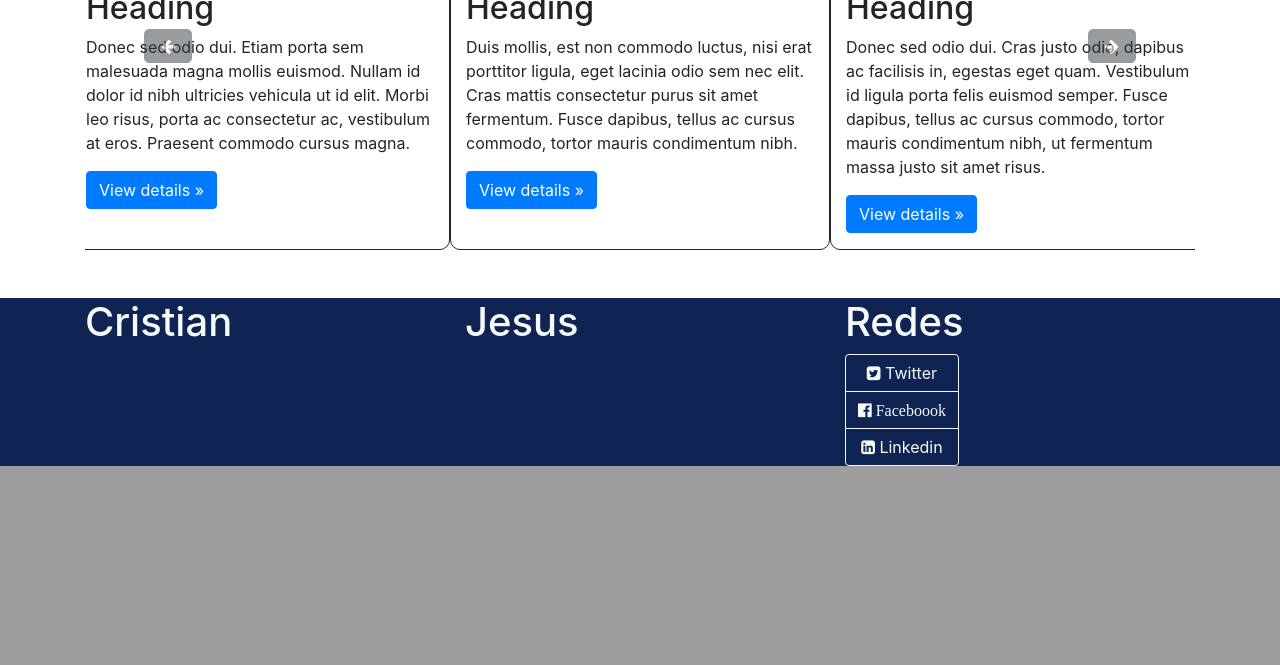
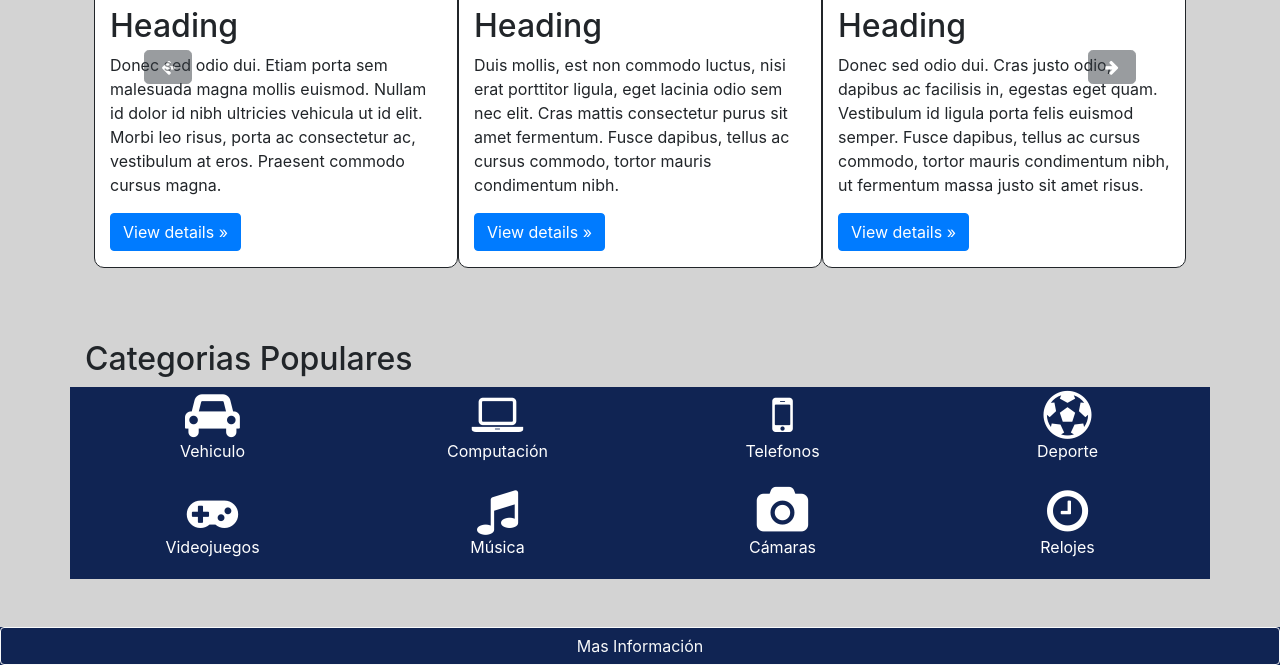
Before and after one commit to CristianERP/Store, a PHP site: page / in a window 1280 px wide. Shown: the part 1309-1974 px from the top of the page. Before the commit the page ends 1775 px from the top, so only its background shows below. Run offline with PHP 8.4, Linux system fonts and the light colour scheme.

Commit message:
Cuarto Commit

```diff
--- a/StyleSheets.css
+++ b/StyleSheets.css
@@ -1,4 +1,7 @@
-header, nav{
+body{
+    background-color: lightgray;
+}
+header, nav, #navegacion{
     background-color: rgb(16, 36, 83);
 }
 footer{
@@ -6,16 +9,31 @@ footer{
     color: lightblue;
 }
 
+#container-productos{
+    overflow: visible;
+
+}
+/* Estilos para el carrusel que contiene los productos */
 .proc{
+    background-color: white;
     border: 1px solid;
     border-radius: 10px;
 
 }
 .proc:hover{
-    box-shadow: 5px 5px 9px 5px rgba(0, 0, 0, 0.5), 7px 7px 20px 7px rgba(0, 0, 0, 0.39);
+    box-shadow: 0px 5px 9px 5px rgba(0, 0, 0, 0.5), 0px 7px 20px 7px rgba(0, 0, 0, 0.39);
+    z-index: 1;
 
 }
 
+/* Estilos para la seccion de categorias populares */
+.categ{
+    display: block;
+    background-color:  rgb(16, 36, 83);
+    color: white;
+}
+
+/* Estilos para las imagenes de los productos */
 .imgproc{
     display: block;
     margin-left: auto;
@@ -24,7 +42,16 @@ footer{
 
 }
 
+/* Estilos para el pie de pagina */
+#footer{
+    display: none;
+}
+#buttonfooter{
+    display: block;
+    text-align: center;
+}
 
+/* Media query para tamaño medio de pantalla */
 
 @media (max-width: 768px) {
 
--- a/index.html
+++ b/index.html
@@ -10,29 +10,33 @@
   <link rel="stylesheet" href="StyleSheets.css">
   <link rel="stylesheet" href="https://stackpath.bootstrapcdn.com/font-awesome/4.7.0/css/font-awesome.min.css"
     integrity="sha384-wvfXpqpZZVQGK6TAh5PVlGOfQNHSoD2xbE+QkPxCAFlNEevoEH3Sl0sibVcOQVnN" crossorigin="anonymous">
-    <script src="js/carousel.js"></script>
+  <script src="https://ajax.googleapis.com/ajax/libs/jquery/3.5.1/jquery.min.js"></script>
+
 </head>
 
 <body>
+
+  <!-- Header contiene el icono nombre y la barra de busqueda -->
   <header>
     <div class="container">
 
       <div class="row">
-
-        <a class="navbar-brand" id="logo" href="#" ><img src="img/logo.jpeg " class="rounded-circle my-2" alt="ES"
+        <!-- Logo -->
+        <a class="navbar-brand" id="logo" href="#"><img src="img/logo.jpeg " class="rounded-circle my-2" alt="ES"
             style="width: 60px;"></a>
+        <!-- Titulo -->
         <h2 class="my-4 mr-sm-0 text-light" id="titulo">Easy Store</h2>
-        <form class="form-inline my-2 my-lg-0 mr-auto" style="width: 60%;" id="buscador">
+        <!-- Barra de busqueda -->
+        <form class="form-inline my-2 my-lg-0 ml-auto" style="width: 60%;" id="buscador">
           <input type="search" id="search" placeholder="Search" class="form-control m-2" style="width:80%;">
-          <button class="btn btn-warning my-2 my-sm-0 border border-danger" type="submit"><i class="fa fa-search"
+          <button class="btn btn-warning my-2 my-sm-0" type="submit"><i class="fa fa-search"
               aria-hidden="true"></i></button>
         </form>
       </div>
     </div>
   </header>
 
-
-  <nav class="navbar navbar-expand-sm navbar-dark">
+  <nav class="navbar navbar-expand-sm navbar-dark ">
 
     <button class="navbar-toggler" type="button" data-toggle="collapse" data-target="#collapsibleNavbar">
       <span class="navbar-toggler-icon"></span>
@@ -63,15 +67,6 @@
         <li class="nav-item">
           <a class="nav-link" href="#">Ayuda</a>
         </li>
-        <li class="nav-item dropdown">
-          <a class="nav-link dropdown-toggle" data-toggle="dropdown" >Mas informacion</a>
-            <div class="dropdown-menu">
-              <a class="dropdown-item" href="#">Link 1</a>
-              <a class="dropdown-item" href="#">Link 2</a>
-              <a class="dropdown-item" href="#">Link 3</a>
-            </div>
-
-        </li>
 
       </ul>
     </div>
@@ -79,38 +74,48 @@
 
 
 
+
+
   <div id="demo" class="carousel slide carousel-fade" data-ride="carousel">
 
-    <!-- Indicators -->
+    <!-- Indicadores -->
     <ul class="carousel-indicators">
-      <li data-target="#demo" data-slide-to="0" class="active rounded-circle"></li>
-      <li data-target="#demo" data-slide-to="1" class="rounded-circle"></li>
-      <li data-target="#demo" data-slide-to="2" class="rounded-circle"></li>
-      <li data-target="#demo" data-slide-to="3" class="rounded-circle"></li>
+      <li data-target="#demo" data-slide-to="0" class="active"></li>
+      <li data-target="#demo" data-slide-to="1" ></li>
+      <li data-target="#demo" data-slide-to="2" ></li>
+      <li data-target="#demo" data-slide-to="3" ></li>
     </ul>
 
-    <!-- The slideshow -->
+    <!-- Carrusel -->
     <div class="carousel-inner ">
       <div class="carousel-item active">
-        <img src="https://http2.mlstatic.com/optimize/o:f_webp/resources/exhibitors/MCO-especial-home/d9942750-bfe6-11ea-868c-330e52091dc5-home-slider_desktop.jpg" alt="Los Angeles" width="100%">
+        <img
+          src="https://http2.mlstatic.com/optimize/o:f_webp/resources/exhibitors/MCO-especial-home/d9942750-bfe6-11ea-868c-330e52091dc5-home-slider_desktop.jpg"
+          alt="Los Angeles" width="100%">
       </div>
       <div class="carousel-item">
-        <img src="https://http2.mlstatic.com/optimize/o:f_webp/resources/deals/exhibitors_resources/mco-home-desktop-slider-picture-68bbb3ec-8963-45bb-81de-f7cf92cc7005.jpg" width="100%">
+        <img
+          src="https://http2.mlstatic.com/optimize/o:f_webp/resources/deals/exhibitors_resources/mco-home-desktop-slider-picture-68bbb3ec-8963-45bb-81de-f7cf92cc7005.jpg"
+          width="100%">
       </div>
       <div class="carousel-item">
-        <img src="https://http2.mlstatic.com/optimize/o:f_webp/resources/deals/exhibitors_resources/mco-home-desktop-slider-picture-684c0fb6-7efc-4498-93ed-f9c70d42669f.jpg" width="100%">
+        <img
+          src="https://http2.mlstatic.com/optimize/o:f_webp/resources/deals/exhibitors_resources/mco-home-desktop-slider-picture-684c0fb6-7efc-4498-93ed-f9c70d42669f.jpg"
+          width="100%">
       </div>
       <div class="carousel-item">
-        <img src="https://http2.mlstatic.com/optimize/o:f_webp/resources/deals/exhibitors_resources/mco-home-desktop-slider-picture-a3112ed6-c0ef-4e5d-a749-d503412db305.jpg" width="100%">
+        <img
+          src="https://http2.mlstatic.com/optimize/o:f_webp/resources/deals/exhibitors_resources/mco-home-desktop-slider-picture-a3112ed6-c0ef-4e5d-a749-d503412db305.jpg"
+          width="100%">
       </div>
     </div>
 
-    <!-- Left and right controls -->
+    <!--Controles derecha e izquierda -->
     <a class="carousel-control-prev" href="#demo" data-slide="prev">
-      <i class="fa fa-arrow-left fa-2x btn btn-dark btn-lg" aria-hidden="true"></i>
+      <i class="fa fa-arrow-left fa-lg btn btn-dark btn-lg" aria-hidden="true"></i>
     </a>
     <a class="carousel-control-next" href="#demo" data-slide="next">
-      <i class="fa fa-arrow-right fa-2x btn btn-dark btn-lg" aria-hidden="true"></i>
+      <i class="fa fa-arrow-right fa-lg btn btn-dark btn-lg " aria-hidden="true"></i>
     </a>
   </div>
 
@@ -118,29 +123,38 @@
 
   <div class="container mt-5 mb-5">
     <div id="producto" class="carousel slide" data-ride="carousel">
-    <div class="carousel-inner">
+      <div class="carousel-inner p-4">
         <div class="carousel-item active">
           <div class="row">
 
             <div class="col-lg-4 proc">
-            <img class="my-2 imgproc" src="https://http2.mlstatic.com/D_Q_NP_810527-MCO42646885931_072020-AB.webp" alt="pc">
+              <img class="my-2 imgproc" src="https://http2.mlstatic.com/D_Q_NP_810527-MCO42646885931_072020-AB.webp"
+                alt="pc">
 
               <h2>Heading</h2>
-            <p>Donec sed odio dui. Etiam porta sem malesuada magna mollis euismod. Nullam id dolor id nibh ultricies vehicula ut id elit. Morbi leo risus, porta ac consectetur ac, vestibulum at eros. Praesent commodo cursus magna.</p>
+              <p>Donec sed odio dui. Etiam porta sem malesuada magna mollis euismod. Nullam id dolor id nibh ultricies
+                vehicula ut id elit. Morbi leo risus, porta ac consectetur ac, vestibulum at eros. Praesent commodo
+                cursus magna.</p>
               <p><a class="btn btn-primary" href="#" role="button">View details &raquo;</a></p>
             </div>
             <div class="col-lg-4 proc">
-            <img class="my-2 imgproc" src="https://http2.mlstatic.com/D_Q_NP_805388-MCO32468813014_102019-AB.webp" alt="">
+              <img class="my-2 imgproc" src="https://http2.mlstatic.com/D_Q_NP_805388-MCO32468813014_102019-AB.webp"
+                alt="">
 
               <h2>Heading</h2>
-            <p>Duis mollis, est non commodo luctus, nisi erat porttitor ligula, eget lacinia odio sem nec elit. Cras mattis consectetur purus sit amet fermentum. Fusce dapibus, tellus ac cursus commodo, tortor mauris condimentum nibh.</p>
+              <p>Duis mollis, est non commodo luctus, nisi erat porttitor ligula, eget lacinia odio sem nec elit. Cras
+                mattis consectetur purus sit amet fermentum. Fusce dapibus, tellus ac cursus commodo, tortor mauris
+                condimentum nibh.</p>
               <p><a class="btn btn-primary" href="#" role="button">View details &raquo;</a></p>
             </div>
             <div class="col-lg-4 proc">
-            <img class="my-2 imgproc" src="https://http2.mlstatic.com/D_Q_NP_695205-MCO42422694231_062020-AB.webp" alt="">
+              <img class="my-2 imgproc" src="https://http2.mlstatic.com/D_Q_NP_695205-MCO42422694231_062020-AB.webp"
+                alt="">
 
               <h2>Heading</h2>
-            <p>Donec sed odio dui. Cras justo odio, dapibus ac facilisis in, egestas eget quam. Vestibulum id ligula porta felis euismod semper. Fusce dapibus, tellus ac cursus commodo, tortor mauris condimentum nibh, ut fermentum massa justo sit amet risus.</p>
+              <p>Donec sed odio dui. Cras justo odio, dapibus ac facilisis in, egestas eget quam. Vestibulum id ligula
+                porta felis euismod semper. Fusce dapibus, tellus ac cursus commodo, tortor mauris condimentum nibh, ut
+                fermentum massa justo sit amet risus.</p>
               <p><a class="btn btn-primary" href="#" role="button">View details &raquo;</a></p>
             </div>
           </div>
@@ -150,24 +164,33 @@
           <div class="row">
 
             <div class="col-lg-4 proc">
-            <img class="my-2 imgproc" src="https://http2.mlstatic.com/D_Q_NP_810527-MCO42646885931_072020-AB.webp" alt="">
+              <img class="my-2 imgproc" src="https://http2.mlstatic.com/D_Q_NP_825863-MCO31025670107_062019-AB.webp"
+                alt="">
 
               <h2>Heading</h2>
-            <p>Donec sed odio dui. Etiam porta sem malesuada magna mollis euismod. Nullam id dolor id nibh ultricies vehicula ut id elit. Morbi leo risus, porta ac consectetur ac, vestibulum at eros. Praesent commodo cursus magna.</p>
+              <p>Donec sed odio dui. Etiam porta sem malesuada magna mollis euismod. Nullam id dolor id nibh ultricies
+                vehicula ut id elit. Morbi leo risus, porta ac consectetur ac, vestibulum at eros. Praesent commodo
+                cursus magna.</p>
               <p><a class="btn btn-primary" href="#" role="button">View details &raquo;</a></p>
             </div>
             <div class="col-lg-4 proc">
-            <img class="my-2 imgproc" src="https://http2.mlstatic.com/D_Q_NP_805388-MCO32468813014_102019-AB.webp" alt="">
+              <img class="my-2 imgproc" src="https://http2.mlstatic.com/D_Q_NP_719607-MCO32008808117_082019-AB.webp"
+                alt="">
 
               <h2>Heading</h2>
-            <p>Duis mollis, est non commodo luctus, nisi erat porttitor ligula, eget lacinia odio sem nec elit. Cras mattis consectetur purus sit amet fermentum. Fusce dapibus, tellus ac cursus commodo, tortor mauris condimentum nibh.</p>
+              <p>Duis mollis, est non commodo luctus, nisi erat porttitor ligula, eget lacinia odio sem nec elit. Cras
+                mattis consectetur purus sit amet fermentum. Fusce dapibus, tellus ac cursus commodo, tortor mauris
+                condimentum nibh.</p>
               <p><a class="btn btn-primary" href="#" role="button">View details &raquo;</a></p>
             </div>
             <div class="col-lg-4 proc">
-            <img class="my-2 imgproc" src="https://http2.mlstatic.com/D_Q_NP_695205-MCO42422694231_062020-AB.webp" alt="">
+              <img class="my-2 imgproc" src="https://http2.mlstatic.com/D_Q_NP_732762-MCO32986538774_112019-AB.webp"
+                alt="">
 
               <h2>Heading</h2>
-            <p>Donec sed odio dui. Cras justo odio, dapibus ac facilisis in, egestas eget quam. Vestibulum id ligula porta felis euismod semper. Fusce dapibus, tellus ac cursus commodo, tortor mauris condimentum nibh, ut fermentum massa justo sit amet risus.</p>
+              <p>Donec sed odio dui. Cras justo odio, dapibus ac facilisis in, egestas eget quam. Vestibulum id ligula
+                porta felis euismod semper. Fusce dapibus, tellus ac cursus commodo, tortor mauris condimentum nibh, ut
+                fermentum massa justo sit amet risus.</p>
               <p><a class="btn btn-primary" href="#" role="button">View details &raquo;</a></p>
             </div>
           </div>
@@ -186,12 +209,41 @@
 
   </div>
 
-
+  <div class="container mb-5">
+    <h2>Categorias Populares</h2>
+    <div class="row row-cols-4">
+      <div class="col p-1 categ" style="text-align: center;"><i class="fa fa-car fa-3x" aria-hidden="true"></i>
+        <p>Vehiculo</p>
+      </div>
+      <div class="col p-1 categ" style="text-align: center;"><i class="fa fa-laptop fa-3x" aria-hidden="true"></i>
+        <p>Computación</p>
+      </div>
+      <div class="col p-1 categ" style="text-align: center;"><i class="fa fa-mobile fa-3x" aria-hidden="true"></i>
+        <p>Telefonos</p>
+      </div>
+      <div class="col p-1 categ" style="text-align: center;"><i class="fa fa-futbol-o fa-3x" aria-hidden="true"></i>
+        <p>Deporte</p>
+      </div>
+      <div class="col p-1 categ" style="text-align: center;"><i class="fa fa-gamepad fa-3x" aria-hidden="true"></i>
+        <p>Videojuegos</p>
+      </div>
+      <div class="col p-1 categ" style="text-align: center;"><i class="fa fa-music fa-3x" aria-hidden="true"></i>
+        <p>Música</p>
+      </div>
+      <div class="col p-1 categ" style="text-align: center;"><i class="fa fa-camera fa-3x" aria-hidden="true"></i>
+        <p>Cámaras</p>
+      </div>
+      <div class="col p-1 categ" style="text-align: center;"><i class="fa fa-clock-o fa-3x" aria-hidden="true"></i>
+        <p>Relojes</p>
+      </div>
+    </div>
+  </div>
 
 
 
   <footer>
-  <div class="footer container">
+    <div class="btn btn-outline-light" id="buttonfooter">Mas Información </div>
+    <div class="footer container" id="footer">
       <div class="row">
         <div class="col">
           <h1 class="text-light">Cristian</h1>
@@ -202,13 +254,17 @@
 
         </div>
         <div class="col">
-        <h1 class="text-light">Redes</h1>
-        <div class="btn-group-vertical">
-          <a href="#" class="btn btn-outline-light"><i class="fa fa-twitter-square" aria-hidden="true"></i> Twitter</a>
-          <a href="#" class="btn btn-outline-light"><i class="fa fa-facebook-official" aria-hidden="true"> Faceboook</i></a>
-          <a href="#" class="btn btn-outline-light"><i class="fa fa-linkedin-square" aria-hidden="true"></i> Linkedin</a>
+          <div class="dropup">
+            <button type="button" class="btn btn-outline-light dropdown-toggle my-3"
+              data-toggle="dropdown">Redes</button>
+            <div class="dropdown-menu">
+              <a href="#" class="dropdown-item"><i class="fa fa-twitter-square" aria-hidden="true"></i> Twitter</a>
+              <a href="#" class="dropdown-item"><i class="fa fa-facebook-official" aria-hidden="true"> Faceboook</i></a>
+              <a href="#" class="dropdown-item"><i class="fa fa-linkedin-square" aria-hidden="true"></i> Linkedin</a>
 
             </div>
+          </div>
+
 
 
         </div>
@@ -220,15 +276,15 @@
 
 
 
-  <script src="https://code.jquery.com/jquery-3.5.1.slim.min.js"
-    integrity="sha384-DfXdz2htPH0lsSSs5nCTpuj/zy4C+OGpamoFVy38MVBnE+IbbVYUew+OrCXaRkfj"
-    crossorigin="anonymous"></script>
+  <script src="http://code.jquery.com/jquery-3.5.1.min.js"
+    integrity="sha256-9/aliU8dGd2tb6OSsuzixeV4y/faTqgFtohetphbbj0=" crossorigin="anonymous"></script>
   <script src="https://cdn.jsdelivr.net/npm/popper.js@1.16.0/dist/umd/popper.min.js"
     integrity="sha384-Q6E9RHvbIyZFJoft+2mJbHaEWldlvI9IOYy5n3zV9zzTtmI3UksdQRVvoxMfooAo"
     crossorigin="anonymous"></script>
   <script src="https://stackpath.bootstrapcdn.com/bootstrap/4.5.0/js/bootstrap.min.js"
     integrity="sha384-OgVRvuATP1z7JjHLkuOU7Xw704+h835Lr+6QL9UvYjZE3Ipu6Tp75j7Bh/kR0JKI"
     crossorigin="anonymous"></script>
+  <script src="js/app.js"></script>
 </body>
 
 </html>
--- a/js/app.js
+++ b/js/app.js
@@ -0,0 +1,25 @@
+$(document).ready(function () {
+    // Funcion para desplegar el pie de pagina
+    $("#buttonfooter").click(function(){
+        $("#footer").slideToggle();
+      });
+
+    // Funcion para darle animacion Categorias Populares cuando entra el cursor
+    $(".categ").mouseenter(function () {
+        $(this).css("background-color", "white");
+        $(this).css("color", "rgb(16, 36, 83)");
+        $(this).css("box-shadow", "0px 5px 9px 0 rgba(255, 255, 255, 0.5), 0px 7px 20px 0 rgba(255, 255, 255, 0.39)");
+        $(this).css("z-index", "1");
+
+    });
+
+    // Funcion para darle animacion Categorias Populares cuando entra el cursor
+    $(".categ").mouseleave(function () {
+        $(this).css("background-color", "rgb(16, 36, 83)");
+        $(this).css("color", "white");
+        $(this).css("box-shadow", "none");
+        $(this).css("z-index", "none");
+
+    });
+
+    });
```
Lines whose indentation alone changed are shown as unchanged.
